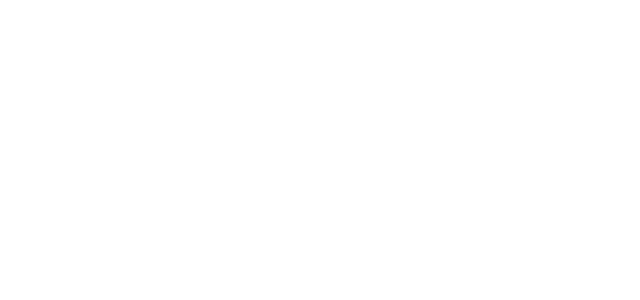
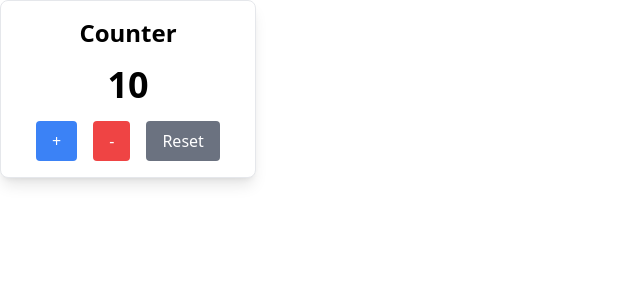
Before and after one commit to Srinivaskoruprolu007/React-Machine-Coding-Questions, a React (Vite) app: page / in a window 1280 px wide. Shown: the top 300 px of the page, without its empty margins (0-640 px from the left). Built offline with nearby package versions, Linux system fonts and the light colour scheme.

Commit message:
added counter  component

```diff
--- a/src/App.tsx
+++ b/src/App.tsx
@@ -1,7 +1,11 @@
+import Counter from "./components/Easy/Counter";
+
 const App = () => {
-  return <div>
-
-  </div>;
+  return (
+    <div>
+      <Counter initialCount={10} />
+    </div>
+  );
 };
 
 export default App;
--- /dev/null
+++ b/src/components/Easy/Counter.tsx
@@ -0,0 +1,48 @@
+import { useState } from "react";
+
+// interface for CounterProps
+interface CounterProps {
+  initialCount: number;
+}
+const Counter: React.FC<CounterProps> = ({ initialCount }) => {
+  const [count, setCount] = useState(initialCount);
+  //   function to implement Counter
+  const increment = () => {
+    setCount((count) => count + 1);
+  };
+  const decrement = () => {
+    setCount((count) => count - 1);
+  };
+
+  const reset = () => {
+    setCount(initialCount);
+  };
+  return (
+    <div className="flex flex-col items-center p-4 border rounded-lg shadow-lg w-64 bg-white">
+      <h2 className="text-2xl font-semibold mb-4">Counter</h2>
+      <p className="text-4xl font-bold mb-4">{count}</p>
+      <div className="flex justify-center space-x-4">
+        <button
+          className="px-4 py-2 bg-blue-500 text-white rounded hover:bg-blue-600"
+          onClick={increment}
+        >
+          +
+        </button>
+        <button
+          className="px-4 py-2 bg-red-500 text-white rounded hover:bg-red-600"
+          onClick={decrement}
+        >
+          -
+        </button>
+        <button
+          className="px-4 py-2 bg-gray-500 text-white rounded hover:bg-gray-600"
+          onClick={reset}
+        >
+          Reset
+        </button>
+      </div>
+    </div>
+  );
+};
+
+export default Counter;
```
